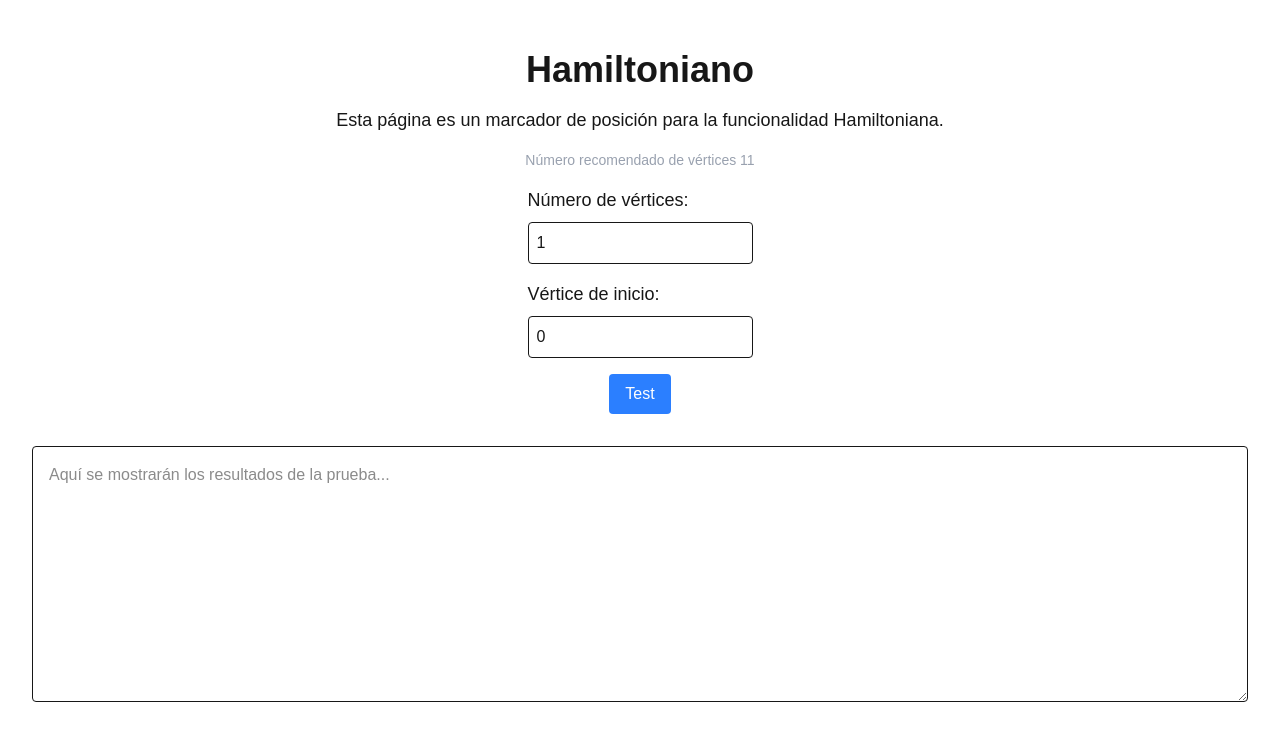
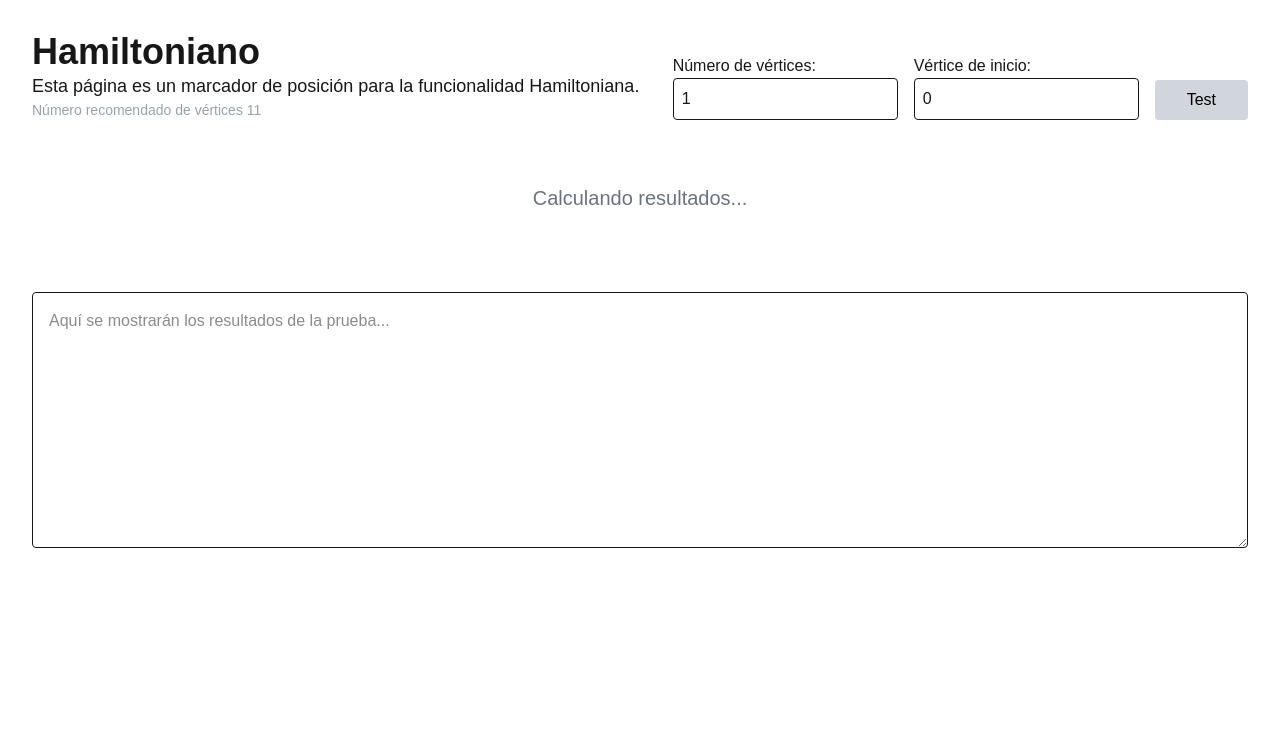
Before and after one commit to dan29reyes/analisis_algm, a Next.js app: page /Hamiltonian in a window 1280 px wide. Shown: the top 740 px of the page. Built offline with nearby package versions, Linux system fonts and the light colour scheme.

Commit message:
Implementacion de loading bar

```diff
--- a/src/pages/Hamiltonian.js
+++ b/src/pages/Hamiltonian.js
@@ -1,74 +1,201 @@
 import hamiltonianAccess from "@/pages/api/AccessPoints/hamiltonian-access";
-import { useState } from "react";
+import { useState, useEffect } from "react";
 
 export default function Hamiltonian() {
   const [vertex_count, setVertexCount] = useState(1);
   const [start_vertex, setStartVertex] = useState(0);
   const [hamiltonianInfo, setHamiltonianInfo] = useState(null);
+  const [isApiLoading, setIsApiLoading] = useState(false);
+  const [isVisualizingPaths, setIsVisualizingPaths] = useState(false);
+  const [pathProgress, setPathProgress] = useState({});
+  const [topPathsData, setTopPathsData] = useState([]);
+  const [lowestPath, setLowestPath] = useState(null);
+
+  useEffect(() => {
+    let intervals = {};
+    if (isVisualizingPaths && topPathsData.length > 0) {
+      Object.values(intervals).forEach(clearInterval);
+
+      const initialProgress = {};
+      topPathsData.forEach((path) => {
+        initialProgress[path.name] = 0;
+      });
+      setPathProgress(initialProgress);
+
+      topPathsData.forEach((path) => {
+        const duration = path.time_taken_seconds * 1000;
+        const startTime = Date.now();
+
+        intervals[path.name] = setInterval(() => {
+          const elapsedTime = Date.now() - startTime;
+          let newProgress = (elapsedTime / duration) * 100;
+
+          if (newProgress >= 100) {
+            newProgress = 100;
+            clearInterval(intervals[path.name]);
+          }
+
+          setPathProgress((prev) => {
+            if (prev.hasOwnProperty(path.name)) {
+              return { ...prev, [path.name]: newProgress };
+            }
+            return prev;
+          });
+        }, 50);
+      });
+    } else if (!isVisualizingPaths && Object.keys(pathProgress).length > 0) {
+      const timeout = setTimeout(() => {
+        setPathProgress({});
+        Object.values(intervals).forEach(clearInterval);
+      }, 1000);
+      return () => clearTimeout(timeout);
+    }
+
+    return () => {
+      Object.values(intervals).forEach(clearInterval);
+    };
+  }, [isVisualizingPaths, topPathsData]);
+
+  const getLowest = () => {
+    if (topPathsData.length === 0) return null;
+    const resp = topPathsData.reduce((min, path) => {
+      return path.path_length < min.path_length ? path : min;
+    }, topPathsData[0]);
+    setLowestPath(resp);
+    return resp;
+  };
 
   const testHamiltonianAccess = async () => {
+    setIsApiLoading(true);
+    setIsVisualizingPaths(false);
+    setHamiltonianInfo(null);
+    setTopPathsData([]);
+    setPathProgress({});
+
     try {
       const response = await hamiltonianAccess.getHamiltonianInfo(
         vertex_count,
         start_vertex
       );
       if (response) {
-        let formattedPaths = response.top_paths
+        setTopPathsData(response.top_paths || []);
+        let formattedPaths = (response.top_paths || [])
           .map(
             (path) =>
               `${path.name}: ${path.path.join(" -> ")}, Longitud: ${
                 path.path_length
-              }`
+              }, Tiempo: ${path.time_taken_seconds}s`
           )
           .join("\n");
         setHamiltonianInfo(
           `Tiempo total: ${response.total_time_seconds} seconds\nCantidad de Vertices: ${response.graph_vertices}\nCaminos Encontrados: ${response.total_paths_found}\nTop Caminos:\n${formattedPaths}`
         );
+
+        if (response.top_paths && response.top_paths.length > 0) {
+          const lowestPath = getLowest();
+          if (lowestPath) {
+            setHamiltonianInfo(
+              (prev) =>
+                `${prev}\n\nCamino más corto:\n${
+                  lowestPath.name
+                }: ${lowestPath.path.join(" -> ")}, Longitud: ${
+                  lowestPath.path_length
+                }`
+            );
+          }
+        }
+        setIsVisualizingPaths(true);
       } else {
         console.error("No data received from Hamiltonian access.");
       }
     } catch (error) {
-      console.error("Error accessing Hamiltonian:", error);
+      console.error(
+        "Error accessing Hamiltonian:",
+        error,
+        error.response ? error.response.data : ""
+      );
+      setHamiltonianInfo(
+        `Error: ${error.message || "Unknown error"}. Check console for details.`
+      );
+      setTopPathsData([]);
+    } finally {
+      setIsApiLoading(false);
+      if (!topPathsData.length) {
+        setIsVisualizingPaths(false);
+      }
     }
   };
 
   return (
-    <div className="flex flex-col items-center justify-center min-h-screen p-8 pb-20 gap-4">
+    <div className="flex flex-col min-h-screen p-8 pb-20 gap-4">
+      <div className="flex justify-between">
+        <div className="flex flex-col items-start">
           <h1 className="text-4xl font-bold">Hamiltoniano</h1>
           <p className="text-lg">
             Esta página es un marcador de posición para la funcionalidad
             Hamiltoniana.
           </p>
-      <p className="text-sm text-gray-400">Número recomendado de vértices 11</p>
-      <div className="flex flex-col gap-4">
+          <p className="text-sm text-gray-400">
+            Número recomendado de vértices 11
+          </p>
+        </div>
+        <div className="flex items-end gap-4">
           <label className="flex flex-col">
-          <span className="text-lg">Número de vértices:</span>
+            <span className="text-base">Número de vértices:</span>
             <input
               type="number"
               min={1}
               value={vertex_count}
               onChange={(e) => setVertexCount(Number(e.target.value))}
-            className="mt-2 p-2 border rounded"
+              className="p-2 border rounded"
             />
           </label>
-
           <label className="flex flex-col">
-          <span className="text-lg">Vértice de inicio:</span>
+            <span className="text-base">Vértice de inicio:</span>
             <input
               type="number"
               min={0}
               value={start_vertex}
               onChange={(e) => setStartVertex(Number(e.target.value))}
-            className="mt-2 p-2 border rounded"
+              className="p-2 border rounded"
             />
           </label>
-      </div>
           <button
-        className="px-4 py-2 bg-blue-500 text-white rounded hover:bg-blue-600 transition-colors cursor-pointer"
+            className="px-8 py-2 bg-gray-300 text-black rounded hover:bg-gray-400 transition-colors cursor-pointer h-fit"
             onClick={testHamiltonianAccess}
+            disabled={isApiLoading}
           >
             Test
           </button>
+        </div>
+      </div>
+
+      <div className="w-full flex flex-col gap-2">
+        {isVisualizingPaths && topPathsData.length > 0 ? (
+          topPathsData.map((path) => (
+            <div key={path.name} className="flex items-center gap-2">
+              <span className="w-24 text-left text-sm font-medium">
+                {path.name}:
+              </span>
+              <div className="flex-grow h-4 bg-gray-200 rounded-full overflow-hidden w-full">
+                <div
+                  className="h-full bg-green-500 transition-all duration-100 ease-linear"
+                  style={{ width: `${pathProgress[path.name] || 0}%` }}
+                />
+              </div>
+              <span className="flex text-sm text-gray-400 w-fit">
+                {`${(pathProgress[path.name] || 0).toFixed(2)}%`}
+              </span>
+            </div>
+          ))
+        ) : (
+          <div className="text-gray-500 w-full text-center text-xl py-12">
+            {hamiltonianInfo && !isApiLoading
+              ? "Haz clic en 'Test' para iniciar la prueba Hamiltoniana."
+              : "Calculando resultados..."}
+          </div>
+        )}
+      </div>
       <textarea
         className="w-full h-64 p-4 mt-4 border rounded"
         placeholder="Aquí se mostrarán los resultados de la prueba..."
--- a/src/pages/index.js
+++ b/src/pages/index.js
@@ -1,6 +1,5 @@
 import FadeInWhenVisible from "@/components/AnimatedComponent";
 import { Gitlab } from "lucide-react";
-import { useState } from "react";
 
 export default function Home() {
   const users = [
```
Lines whose indentation alone changed are shown as unchanged.
